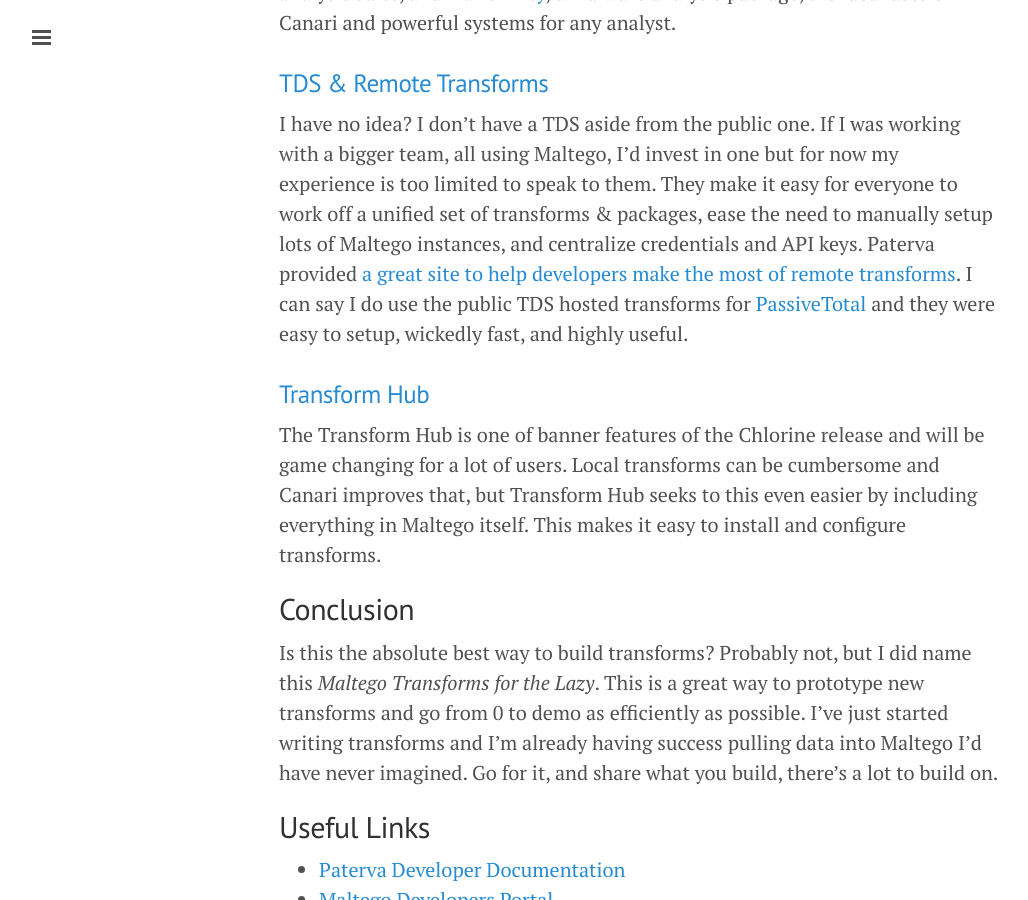
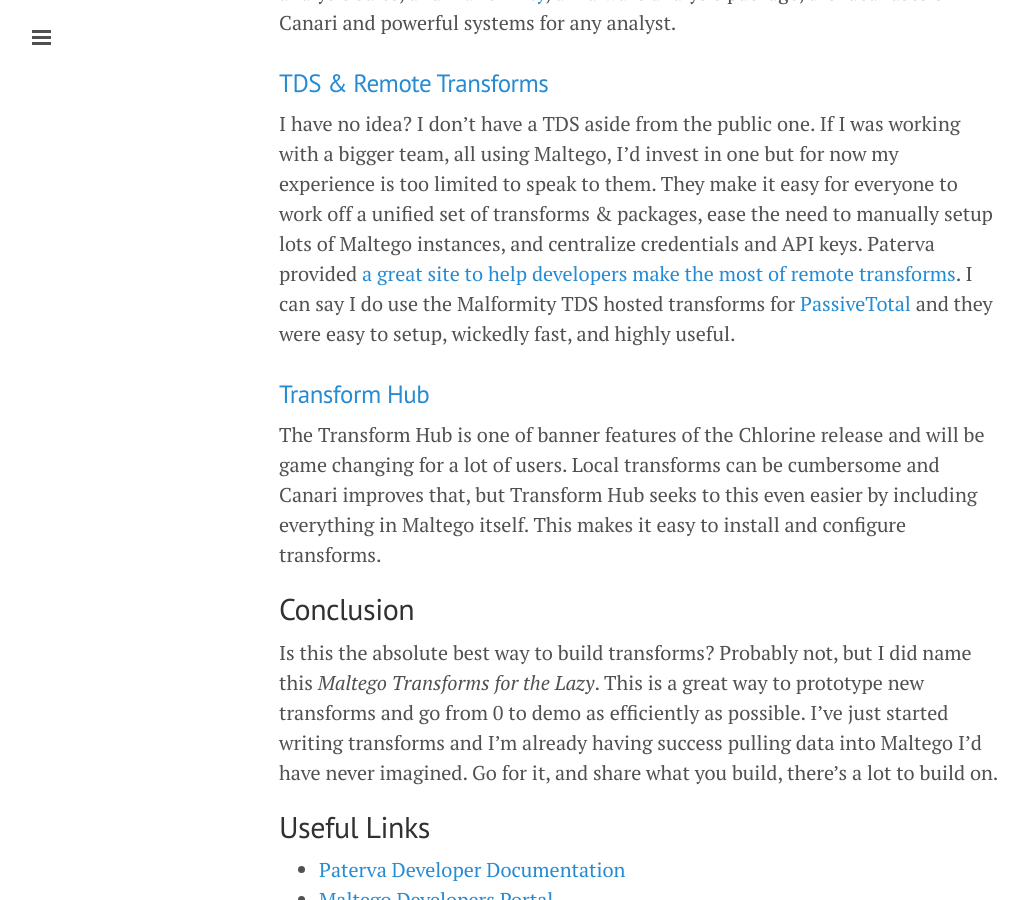
Before and after one commit to sroberts/sroberts.github.io, a Jekyll site: the page built from _posts/2015-02-20-maltego-transforms-for-the-lazy.md, in a window 1280 px wide and 900 px high, scrolled down 5642 px. Shown: the whole window, without its empty margins (1-1029 px from the left). Built offline with Jekyll 4.4.1, drawn with Linux system fonts in a browser that asks for light colours; nearby versions of some CDN libraries.

Commit message:
fixed Malformity reference and links

```diff
--- a/_posts/2015-02-20-maltego-transforms-for-the-lazy.md
+++ b/_posts/2015-02-20-maltego-transforms-for-the-lazy.md
@@ -81,11 +81,11 @@
 
 Billing itself as _the most advanced_ & _easy-to-use_, Canari is a framework for creating and distributing complex Maltego transform sets by eliminating much of the boilerplate. Canari supports a variety of programming languages for building transforms, custom entity creation, local and remote transforms (running transforms on a server instead of off your local machine), as well as distribution so a team of analysts can share them.
 
-Creating packages of complex transforms has a lot going on, and that makes it difficult to be both _easy-to-use_ and _advanced_ at the same time. MTP is great for prototyping transforms; Canari isn't. MTP would be a terrible way to create polished packages for distribution; Canari excels at that. Neither one is better or worse. They are both ideal for different use cases. [SniffMyPackets](http://sniffmypackets.net/), a pcap analysis suite, and [Malformity](https://github.com/digital4rensics/Malformity), a malware analysis package, are ideal uses of Canari and powerful systems for any analyst.
+Creating packages of complex transforms has a lot going on, and that makes it difficult to be both _easy-to-use_ and _advanced_ at the same time. MTP is great for prototyping transforms; Canari isn't. MTP would be a terrible way to create polished packages for distribution; Canari excels at that. Neither one is better or worse. They are both ideal for different use cases. [SniffMyPackets](http://sniffmypackets.net/), a pcap analysis suite, and [Malformity](http://www.malformitylabs.com/), a malware analysis package, are ideal uses of Canari and powerful systems for any analyst.
 
 ### [TDS & Remote Transforms](http://www.paterva.com/web6/products/servers.php)
 
-I have no idea? I don't have a TDS aside from the public one. If I was working with a bigger team, all using Maltego, I'd invest in one but for now my experience is too limited to speak to them. They make it easy for everyone to work off a unified set of transforms & packages, ease the need to manually setup lots of Maltego instances, and centralize credentials and API keys. Paterva provided [a great site to help developers make the most of remote transforms](http://www.paterva.com/web6/documentation/developer-tds.php). I can say I do use the public TDS hosted transforms for [PassiveTotal](http://www.passivetotal.com/) and they were easy to setup, wickedly fast, and highly useful.
+I have no idea? I don't have a TDS aside from the public one. If I was working with a bigger team, all using Maltego, I'd invest in one but for now my experience is too limited to speak to them. They make it easy for everyone to work off a unified set of transforms & packages, ease the need to manually setup lots of Maltego instances, and centralize credentials and API keys. Paterva provided [a great site to help developers make the most of remote transforms](http://www.paterva.com/web6/documentation/developer-tds.php). I can say I do use the Malformity TDS hosted transforms for [PassiveTotal](http://www.passivetotal.com/) and they were easy to setup, wickedly fast, and highly useful.
 
 ### [Transform Hub](http://dev.paterva.com/developer/advanced/transform_hub.php)
 
```
